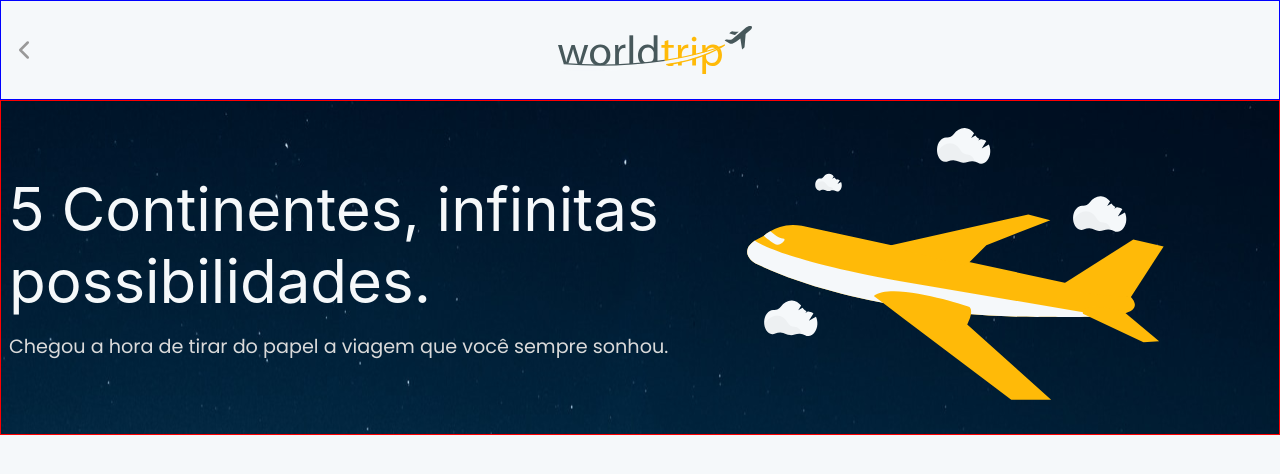
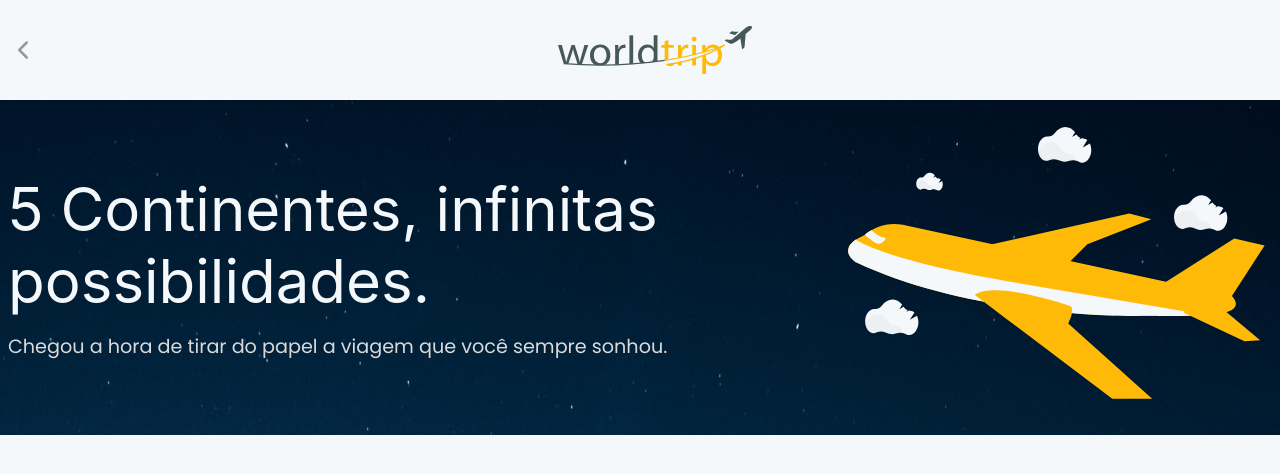
Before and after one commit to nikolaslopes/react-ignite-chapter04-challeng01-WORLDTRIP, a Next.js app: page / in a window 1280 px wide. Shown: the top 474 px of the page. Built offline with nearby package versions, Linux system fonts and the light colour scheme.

Commit message:
:sparkles: feat: banner

```diff
--- a/src/components/Banner/ImageBox.tsx
+++ b/src/components/Banner/ImageBox.tsx
@@ -2,7 +2,7 @@ import { Box, Img } from '@chakra-ui/react'
 
 export function ImageBox() {
   return (
-    <Box paddingRight={'100'} transform={'auto'} translateY={'-10'}>
+    <Box transform={'auto'} translateY={'-10'}>
       <Img src="/airplane.svg" alt="Airplane" />
     </Box>
   )
--- a/src/components/Banner/index.tsx
+++ b/src/components/Banner/index.tsx
@@ -1,12 +1,4 @@
-import {
-  Box,
-  Flex,
-  Heading,
-  Img,
-  Text,
-  useBreakpointValue,
-  VStack,
-} from '@chakra-ui/react'
+import { Flex, useBreakpointValue } from '@chakra-ui/react'
 import { ImageBox } from './ImageBox'
 import { TextBox } from './TextBox'
 
@@ -32,7 +24,6 @@ export function Banner() {
         paddingX={'2'}
         paddingY={'14'}
         justifyContent={'space-between'}
-        border={'1px solid red'}
       >
         <TextBox />
         {isWideVersion && <ImageBox />}
--- a/src/components/Header/index.tsx
+++ b/src/components/Header/index.tsx
@@ -11,7 +11,6 @@ export function Header() {
         paddingX={'2'}
         alignItems={'center'}
         justifyContent={'space-between'}
-        border={'1px solid blue'}
       >
         <Icon
           as={FiChevronLeft}
```
